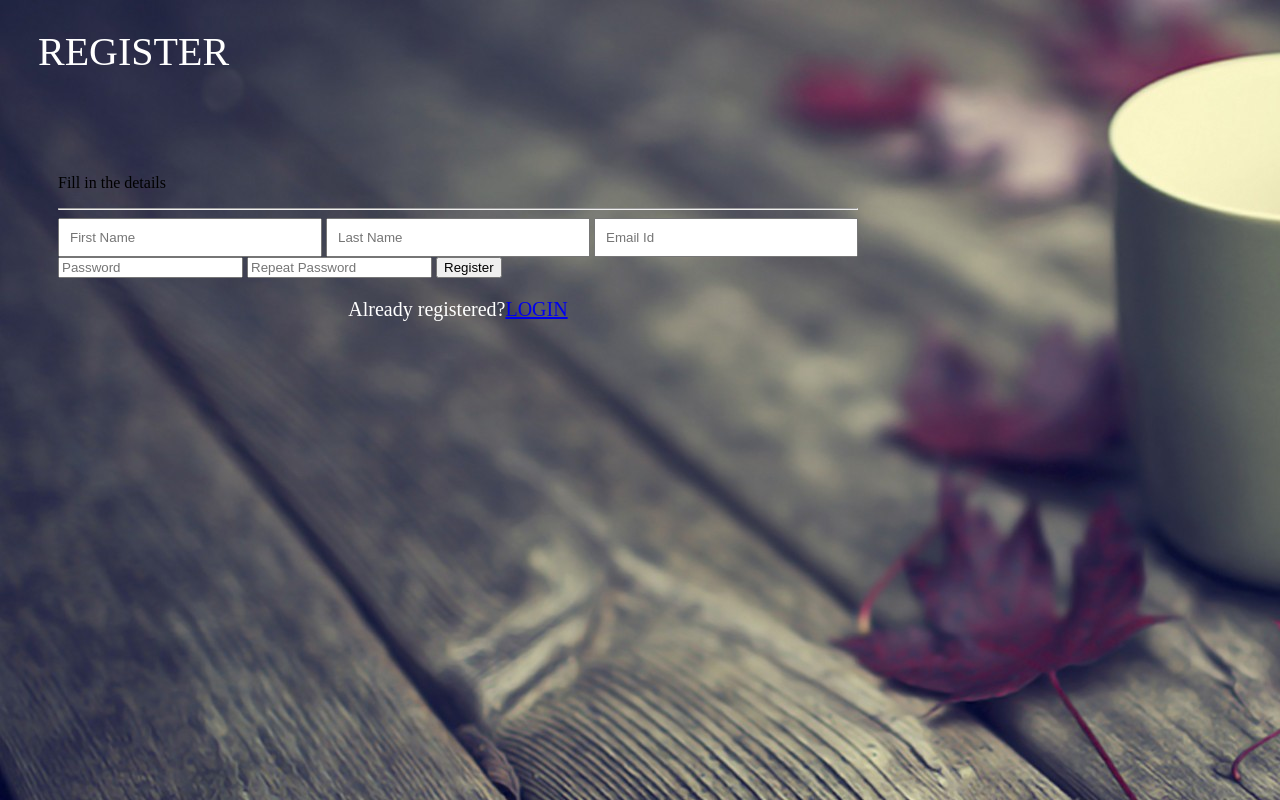
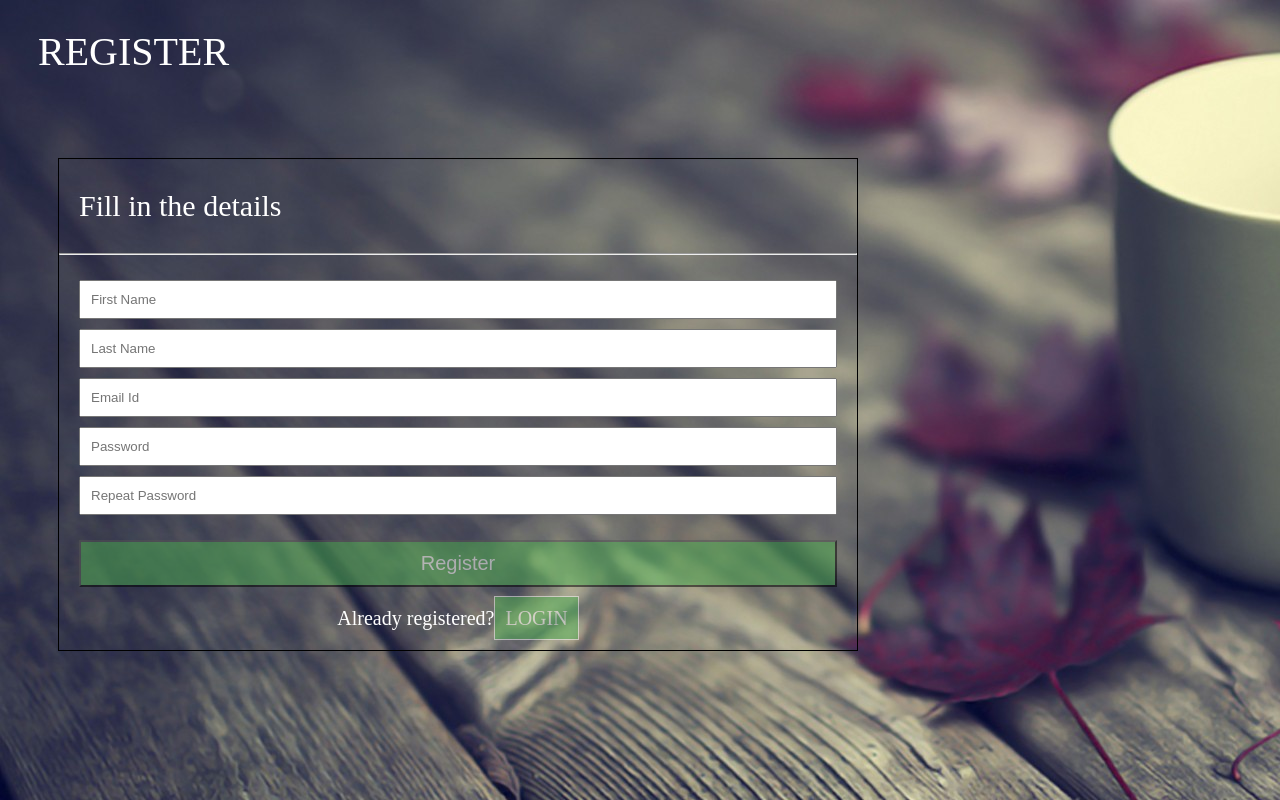
Before and after one commit to MehrotraSoham/Nescafe-Talks-Form, a plain HTML site: page register.html in a window 1280 px wide. Drawn offline with Linux system fonts and the light colour scheme; files whose address does not match are found by name.

Commit message:
Update register style css

```diff
--- a/registerStyle.css
+++ b/registerStyle.css
@@ -5,6 +5,9 @@ html{
 body{
     position: relative;
     background-image: url('images/coffee.jpg');
+}
+* {
+    box-sizing: border-box;
 }
 .register{
     font-size: 40px;
@@ -21,13 +24,50 @@ body{
     left: 30px;
 }
 .form-container{
+    border: 1px solid black;
     position: absolute;
     top: 150px;
     left: 50px;
     width: 800px;
 }
-input[type=text]{
-    width:240px;
+input[type=text],input[type=password]{
+    width:100%;
     padding: 10px;
-
+    margin: 5px 0px 5px 0px;
 }
+input[type=text]:focus, input[type=password]:focus {
+    background-color: #ddd;
+    outline: none;
+}
+form{
+    margin: 20px;
+}
+#form-header{
+    margin-left: 20px;
+    color: white;
+    font-size: 30px;
+}
+.registerbtn{
+    background-color: #4CAF50;
+    color:white;
+    font-size: 20px;
+    width: 100%;
+    padding: 10px;
+    margin-top: 20px;
+    opacity: 0.5;
+}
+.registerbtn:hover {
+     opacity: 1;
+}
+.logbtn{
+    margin-top: 20px;
+    text-decoration: none;
+    color : white;
+    border: 1px solid white;
+    padding : 10px;
+    background-color: #4CAF50;
+    opacity: 0.5;
+}
+.logbtn:hover {
+    opacity: 1;
+}
```
